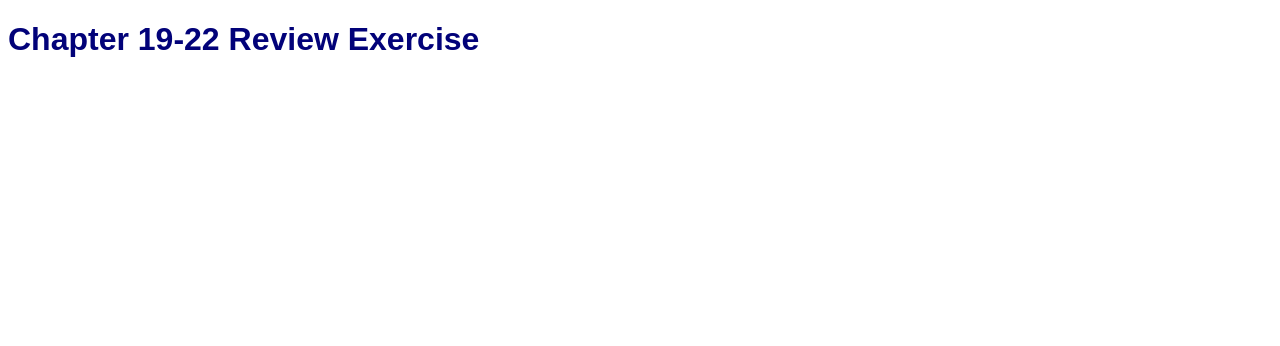
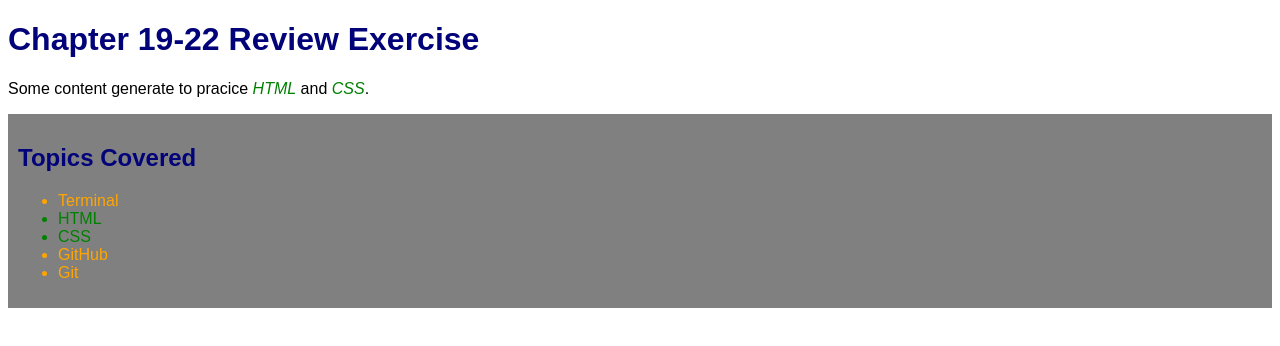
Before and after one commit to Grows2Code-Season-3/ch19-22-review, a plain HTML site: page index.html in a window 1280 px wide. Drawn offline with Linux system fonts and the light colour scheme.

Commit message:
Some addtional CSS examples

```diff
--- a/index.html
+++ b/index.html
@@ -7,5 +7,19 @@
   <body>
     <h1>Chapter 19-22 Review Exercise</h1>
 
+    <p>Some content generate to pracice <span class="lang">HTML</span> and <span class="lang">CSS</span>.</p>
+
+    <div id="topics-container">
+      <h2>Topics Covered</h2>
+
+      <ul id="topics-list">
+        <li class="tool">Terminal</li>
+        <li class="lang">HTML</li>
+        <li class="lang">CSS</li>
+        <li class="tool">GitHub</li>
+        <li class="tool">Git</li>
+      </ul>
+    </div>
+
   </body>
 </html>
--- a/styles.css
+++ b/styles.css
@@ -1,4 +1,28 @@
-h1 {
+body {
   font-family: sans-serif;
+}
+
+h1, h2, h3, h4, h5 {
   color: rgb(2, 2, 121);
 }
+
+/* #topics-list {
+  font-style: italic;
+} */
+
+.tool {
+  color: orange;
+}
+
+.lang {
+  color: green;
+}
+
+p .lang {
+  font-style: italic;
+}
+
+#topics-container {
+  padding: 10px;
+  background-color: gray;
+}
```
